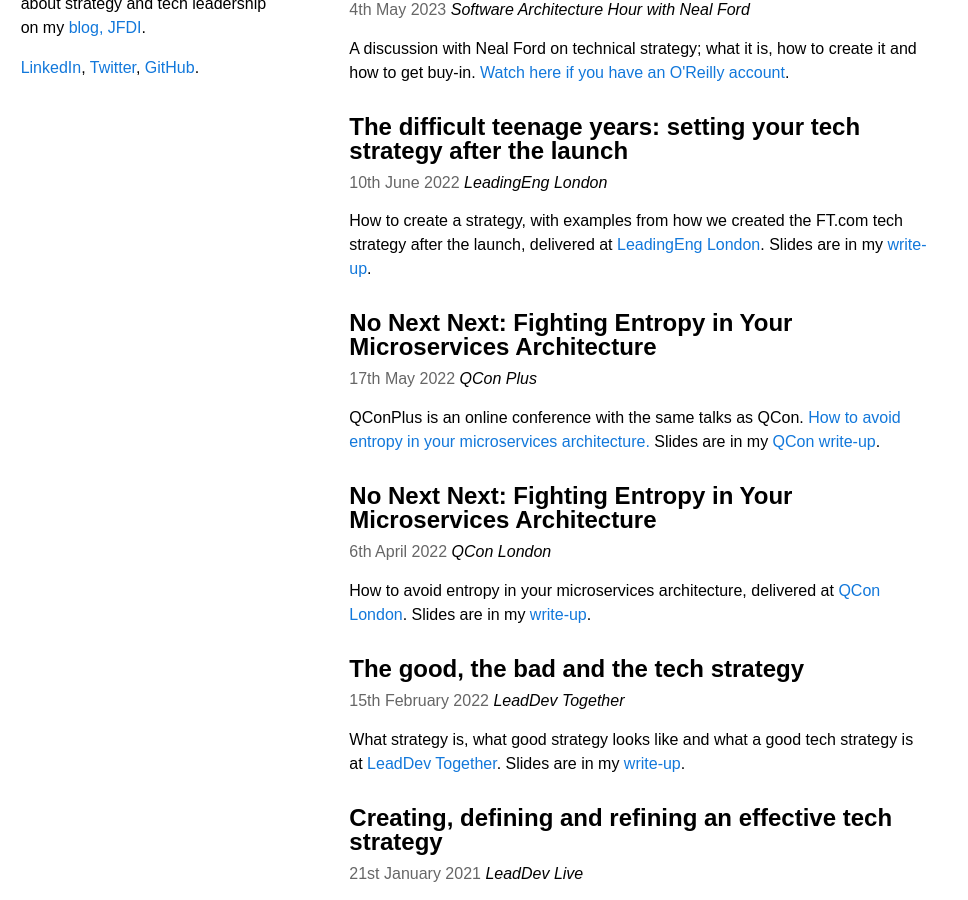
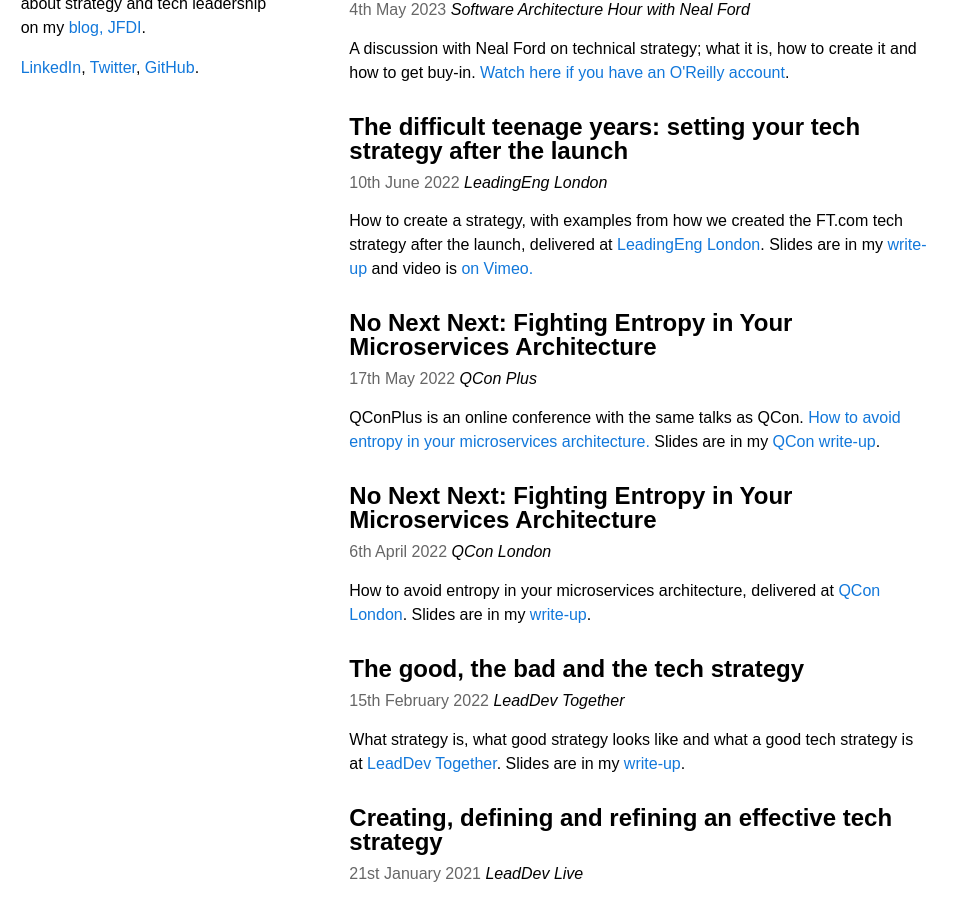
Before and after one commit to annashipman/annashipman.github.io, a Jekyll site: the page built from speaking.html, in a window 1280 px wide and 900 px high, scrolled down 354 px. Shown: the whole window, without its empty margins (0-968 px from the left). Built offline with Jekyll 4.4.1, drawn with Linux system fonts in a browser that asks for light colours.

Commit message:
Add LeadingEng video link

```diff
--- a/speaking.html
+++ b/speaking.html
@@ -7,9 +7,9 @@
 <h2><a href="https://learning.oreilly.com/videos/software-architecture-hour/0636920937104/0636920937104-video345687/">Software Architecture Hour: Technical Strategy with Anna Shipman</a></h2>
 <date>4th May 2023</date> <span class="conference-name">Software Architecture Hour with Neal Ford</span>
 <p>A discussion with Neal Ford on technical strategy; what it is, how to create it and how to get buy-in. <a href="https://learning.oreilly.com/videos/software-architecture-hour/0636920937104/0636920937104-video345687/">Watch here if you have an O'Reilly account</a>.</p>
-<h2><a href="https://leaddev.com/technical-direction-strategy/difficult-teenage-years-setting-your-tech-strategy-after-launch">The difficult teenage years: setting your tech strategy after the launch</a></h2>
+<h2><a href="https://vimeo.com/720550390/123b9a671b">The difficult teenage years: setting your tech strategy after the launch</a></h2>
 <date>10th June 2022</date> <span class="conference-name">LeadingEng London</span>
-<p>How to create a strategy, with examples from how we created the FT.com tech strategy after the launch, delivered at <a href="https://leaddev.com/technical-direction-strategy/difficult-teenage-years-setting-your-tech-strategy-after-launch">LeadingEng London</a>. Slides are in my <a href="/jfdi/difficult-teenage-years-leadeng.html">write-up</a>.</p>
+<p>How to create a strategy, with examples from how we created the FT.com tech strategy after the launch, delivered at <a href="https://leaddev.com/technical-direction-strategy/difficult-teenage-years-setting-your-tech-strategy-after-launch">LeadingEng London</a>. Slides are in my <a href="/jfdi/difficult-teenage-years-leadeng.html">write-up</a> and video is <a href="https://vimeo.com/720550390/123b9a671b">on Vimeo<a/>.</p>
 <h2><a href="https://plus.qconferences.com/plus2022/presentation/no-next-next-fighting-entropy-your-microservices-architecture">No Next Next: Fighting Entropy in Your Microservices Architecture</a></h2>
 <date>17th May 2022</date> <span class="conference-name">QCon Plus</span>
 <p>QConPlus is an online conference with the same talks as QCon. <a href="https://plus.qconferences.com/plus2022/presentation/no-next-next-fighting-entropy-your-microservices-architecture">How to avoid entropy in your microservices architecture.</a> Slides are in my <a href="/jfdi/fighting-entropy-qcon.html">QCon write-up</a>.</p>
```
Also changed, not shown: _posts/2022-06-11-difficult-teenage-years-leadeng.md (+1 -1 lines).
